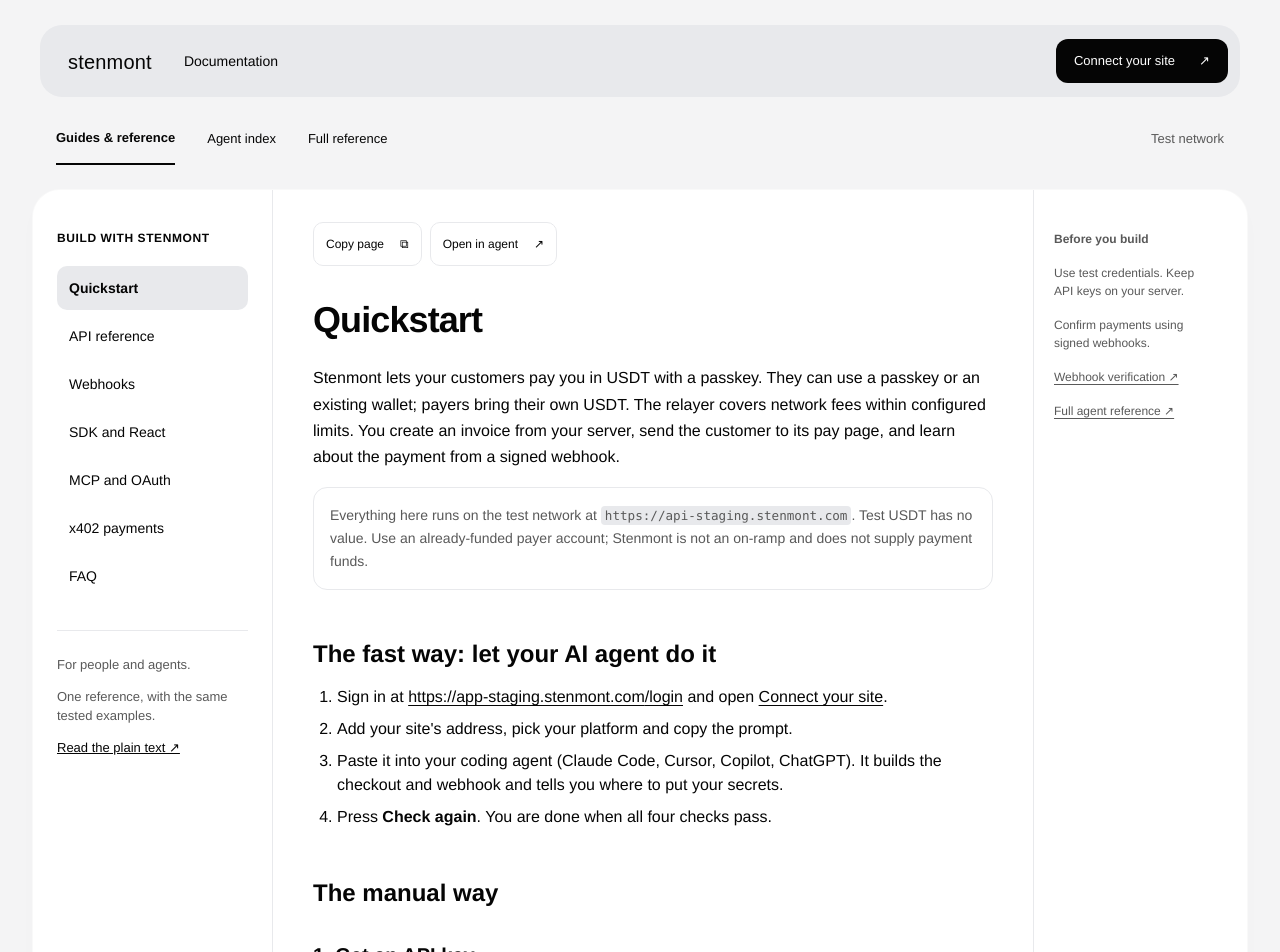
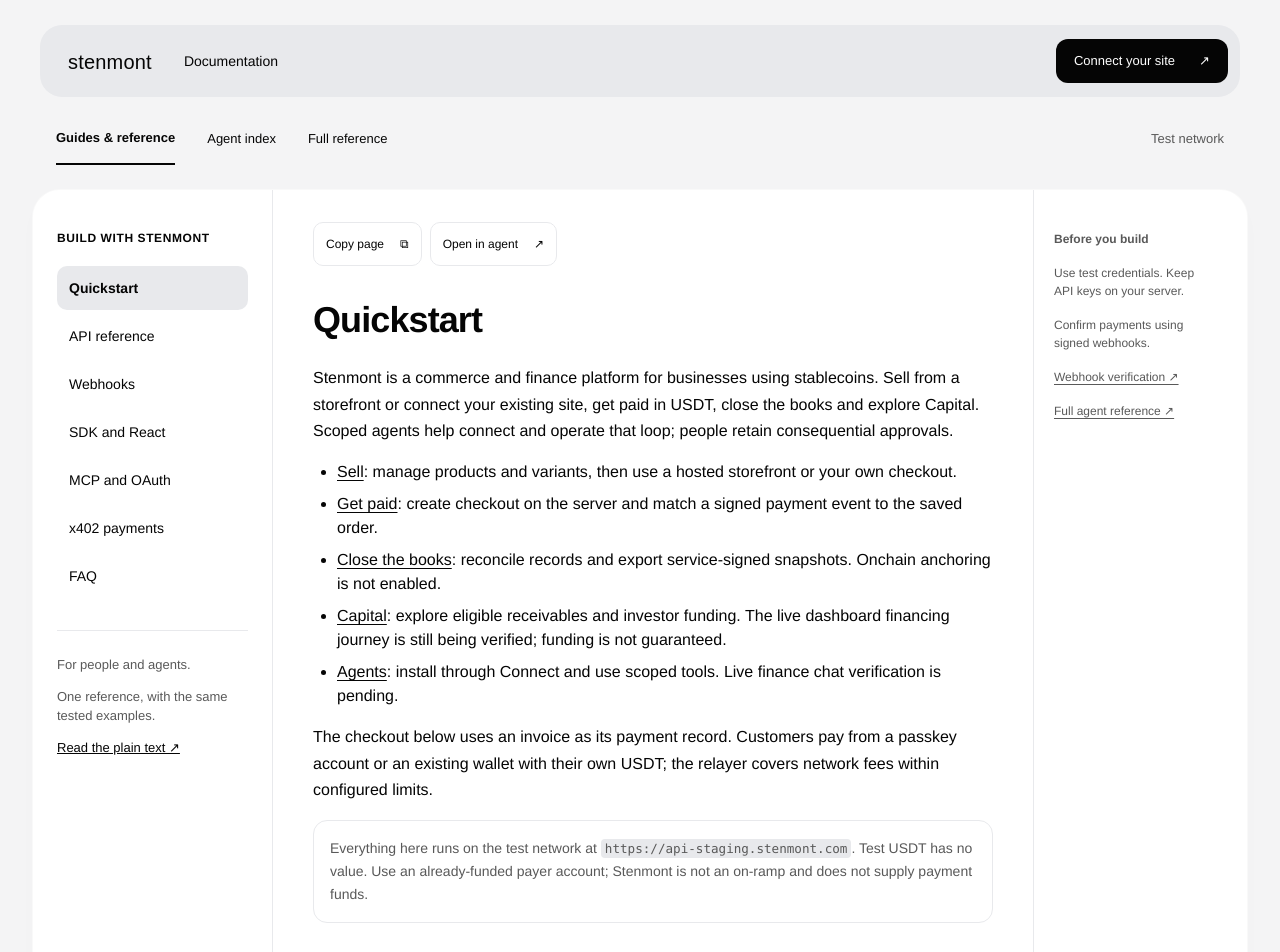
Before and after one commit to vyqno/stenmont, a Next.js app in the folder apps/web/: page /docs in a window 1280 px wide. Shown: the top 952 px of the page. Built offline with nearby package versions, Linux system fonts and the light colour scheme; a web font is replaced by a local one.

Commit message:
docs(web): introduce the complete business platform in quickstart

```diff
--- a/apps/web/app/docs/page.tsx
+++ b/apps/web/app/docs/page.tsx
@@ -9,7 +9,15 @@ export default function Quickstart() {
   return (
     <>
       <h1>Quickstart</h1>
-      <p>Stenmont lets your customers pay you in USDT with a passkey. They can use a passkey or an existing wallet; payers bring their own USDT. The relayer covers network fees within configured limits. You create an invoice from your server, send the customer to its pay page, and learn about the payment from a signed webhook.</p>
+      <p>Stenmont is a commerce and finance platform for businesses using stablecoins. Sell from a storefront or connect your existing site, get paid in USDT, close the books and explore Capital. Scoped agents help connect and operate that loop; people retain consequential approvals.</p>
+      <ul>
+        <li><a href="/dashboard/catalog">Sell</a>: manage products and variants, then use a hosted storefront or your own checkout.</li>
+        <li><a href="#checkout">Get paid</a>: create checkout on the server and match a signed payment event to the saved order.</li>
+        <li><a href="/dashboard/books">Close the books</a>: reconcile records and export service-signed snapshots. Onchain anchoring is not enabled.</li>
+        <li><a href="/dashboard/financing">Capital</a>: explore eligible receivables and investor funding. The live dashboard financing journey is still being verified; funding is not guaranteed.</li>
+        <li><a href="/docs/mcp">Agents</a>: install through Connect and use scoped tools. Live finance chat verification is pending.</li>
+      </ul>
+      <p>The checkout below uses an invoice as its payment record. Customers pay from a passkey account or an existing wallet with their own USDT; the relayer covers network fees within configured limits.</p>
       <Note>Everything here runs on the test network at <code>{API_URL}</code>. Test USDT has no value. Use an already-funded payer account; Stenmont is not an on-ramp and does not supply payment funds.</Note>
 
       <h2>The fast way: let your AI agent do it</h2>
@@ -20,7 +28,7 @@ export default function Quickstart() {
         <li>Press <strong>Check again</strong>. You are done when all four checks pass.</li>
       </ol>
 
-      <h2>The manual way</h2>
+      <h2 id="checkout">Connect checkout yourself</h2>
       <h3 className="mt-6 font-bold">1. Get an API key</h3>
       <p>In the dashboard, open Settings and make a key. It starts with <code>sk_test_</code> and is shown once. Keep it on your server as <code>STENMONT_API_KEY</code>. Never put it in browser code.</p>
       <h3 className="mt-6 font-bold">2. Create a checkout</h3>
```
